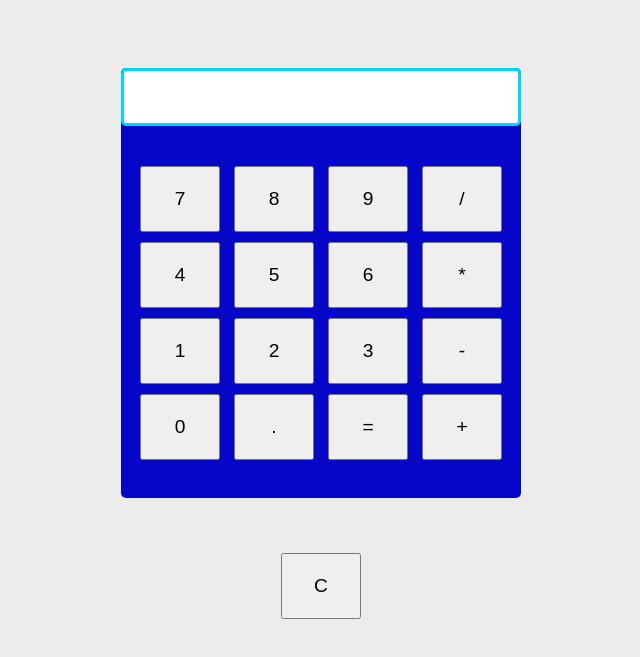
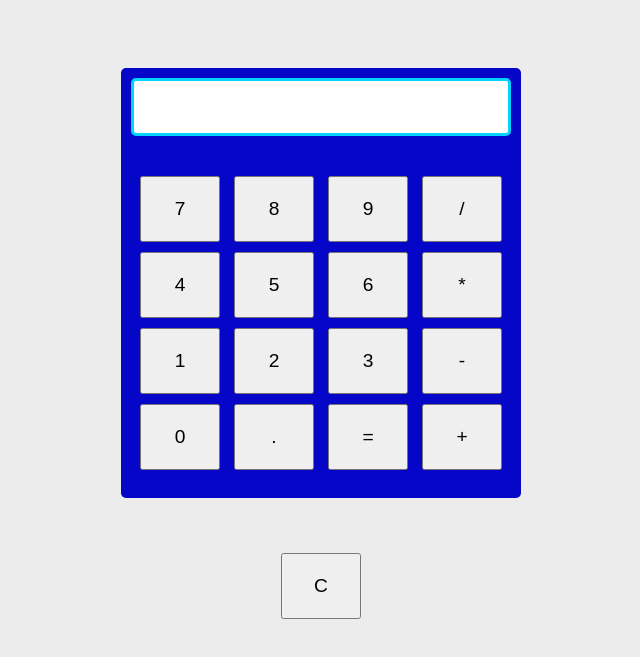
Before and after one commit to juhock/Calculator, a plain HTML site: page index.html in a window 1280 px wide. Shown: the part 119-776 px from the top of the page, without its empty margins (319-959 px from the left). Drawn offline with Linux system fonts and the light colour scheme.

Commit message:
font fix

```diff
--- a/styles.css
+++ b/styles.css
@@ -38,6 +38,10 @@ body {
   border-radius: 5px;
   align-items: center;
   justify-content: center;
+  text-align: right;
+  margin: 10px 10px 0px 10px;
+  font-size: 50px;
+  font-weight: bold;
 }
 
 .buttons {
```
